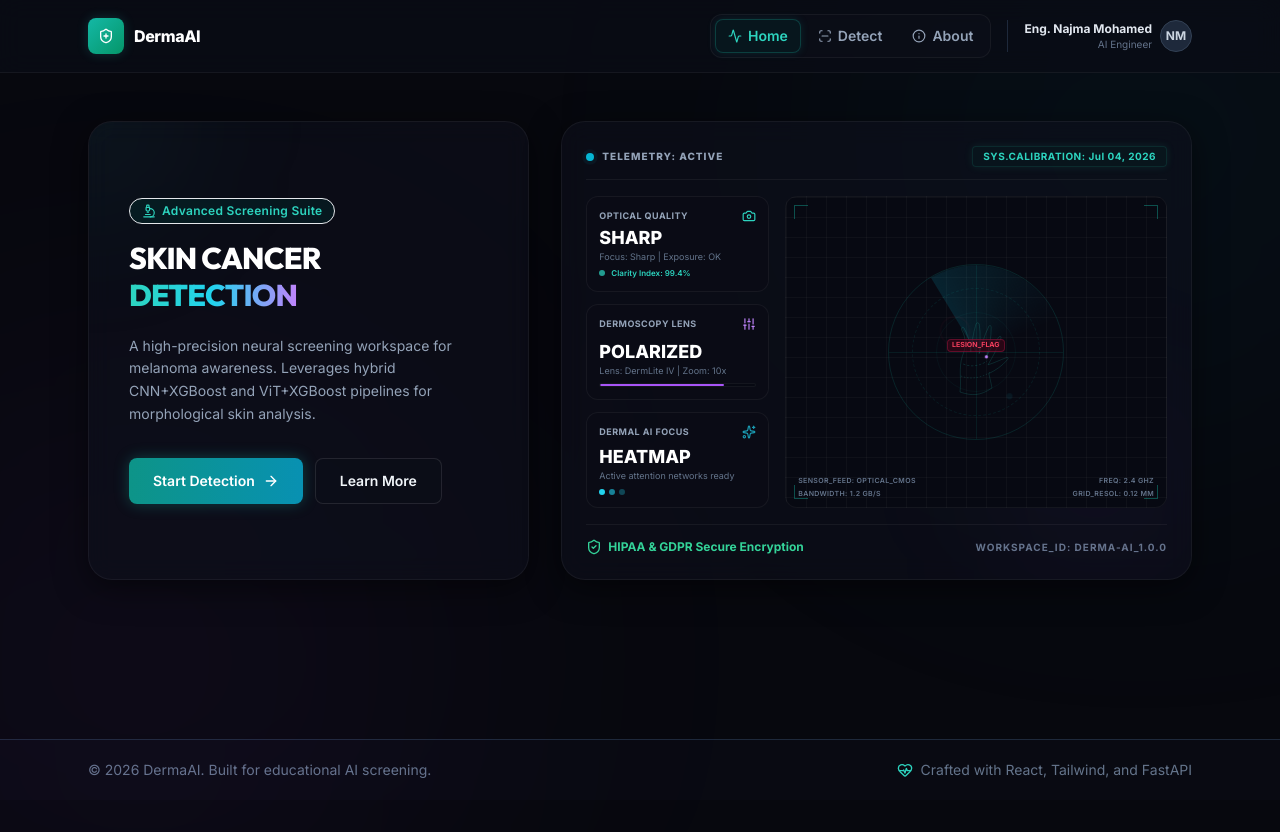
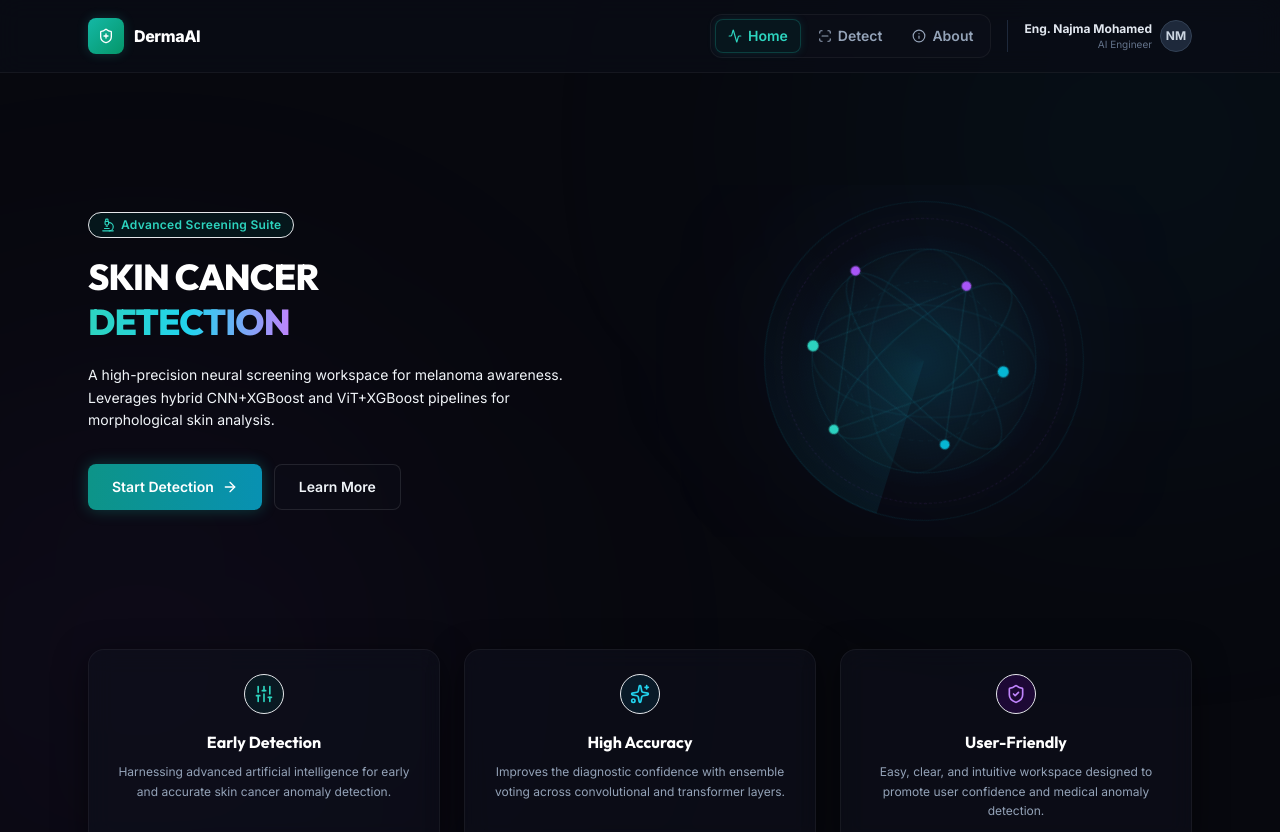
Before and after one commit to 143abcdefg/SkinCancerDetection, a React (Vite) app in the folder app/frontend-react/: page / in a window 1280 px wide. Shown: the top 832 px of the page. Before the commit the page ends 800 px from the top, so only its background shows below. Built offline with nearby package versions, Linux system fonts and the light colour scheme.

Commit message:
Restructured home page layout and replaced hud telemetry with 3d rotating neural sphere

```diff
--- a/app/frontend-react/src/pages/HomePage.jsx
+++ b/app/frontend-react/src/pages/HomePage.jsx
@@ -1,20 +1,12 @@
 import { useState, useEffect } from "react";
 import { useNavigate } from "react-router-dom";
-import { ArrowRight, BrainCircuit, Cpu, Microscope, ShieldCheck, X, Activity, Eye, Sliders, Sparkles, Camera } from "lucide-react";
+import { ArrowRight, BrainCircuit, Cpu, Microscope, ShieldCheck, X, Activity, Sliders, Sparkles } from "lucide-react";
 import { usePrediction } from "../context/PredictionContext";
 
 function HomePage() {
   const [showModelPicker, setShowModelPicker] = useState(false);
-  const [pulsePhase, setPulsePhase] = useState(0);
   const navigate = useNavigate();
   const { setSelectedModel } = usePrediction();
-
-  useEffect(() => {
-    const interval = setInterval(() => {
-      setPulsePhase((prev) => (prev + 1) % 100);
-    }, 50);
-    return () => clearInterval(interval);
-  }, []);
 
   const handleModelSelect = (modelType) => {
     setSelectedModel(modelType);
@@ -22,34 +14,24 @@ function HomePage() {
     navigate("/detect", { state: { model: modelType } });
   };
 
-  const formattedDate = new Date().toLocaleDateString("en-US", {
-    day: "2-digit",
-    month: "short",
-    year: "numeric",
-  });
-
-  // Dynamic heartbeat path simulation
-  const pulsePath = `M 0,25 Q 10,25 20,25 T 30,25 Q 35,5 40,45 T 45,25 Q 55,25 65,25 T 75,25 L 120,25`;
-
   return (
     <section className="fade-in mx-auto w-full max-w-6xl px-4 py-8 md:px-6 md:py-12 relative z-10">
-      <div className="grid items-stretch gap-8 md:grid-cols-12">
+
+      {/* Hero Section */}
+      <div className="grid items-center gap-8 md:grid-cols-12 min-h-[480px]">
         {/* Left Column: Hero Text */}
-        <div className="md:col-span-5 flex flex-col justify-center glass-panel rounded-3xl p-8 md:p-10 border border-white/5 shadow-2xl relative overflow-hidden">
-          <div className="absolute -left-20 -top-20 h-40 w-40 rounded-full bg-teal-500/10 blur-[80px]" />
-
-          <div className="relative z-10">
-            <p className="mb-4 inline-flex items-center gap-1.5 rounded-full bg-teal-950/40 border border-teal-850 px-3 py-1 text-xs font-semibold tracking-wide text-teal-400">
+        <div className="md:col-span-6 flex flex-col justify-center relative z-10">
+          <p className="mb-4 self-start inline-flex items-center gap-1.5 rounded-full bg-teal-950/40 border border-teal-850 px-3 py-1 text-xs font-semibold tracking-wide text-teal-400">
             <Microscope className="h-3.5 w-3.5" />
             Advanced Screening Suite
           </p>
-            <h1 className="text-3xl font-extrabold tracking-tight text-white md:text-4.5xl leading-tight">
+          <h1 className="text-4xl font-extrabold tracking-tight text-white md:text-5.5xl leading-tight font-display">
             SKIN CANCER <br />
             <span className="bg-gradient-to-r from-teal-400 via-cyan-400 to-purple-400 bg-clip-text text-transparent">
               DETECTION
             </span>
           </h1>
-            <p className="mt-5 text-sm leading-relaxed text-slate-400">
+          <p className="mt-5 text-sm leading-relaxed text-slate-450 max-w-lg font-sans">
             A high-precision neural screening workspace for melanoma awareness. Leverages hybrid CNN+XGBoost and ViT+XGBoost pipelines for morphological skin analysis.
           </p>
 
@@ -71,151 +53,107 @@ function HomePage() {
             </button>
           </div>
         </div>
+
+        {/* Right Column: Rotating 3D Neural Sphere */}
+        <div className="md:col-span-6 flex items-center justify-center relative overflow-hidden p-4 min-h-[320px]">
+
+          {/* Glowing background light rings */}
+          <div className="absolute h-64 w-64 rounded-full bg-cyan-500/5 blur-[100px] pointer-events-none" />
+          <div className="absolute h-64 w-64 rounded-full bg-purple-500/5 blur-[100px] pointer-events-none" />
+
+          {/* Interactive Sphere Canvas */}
+          <div className="relative h-64 w-64 md:h-80 md:w-80 flex items-center justify-center">
+
+            {/* Concentric scan rings */}
+            <div className="absolute inset-0 rounded-full border border-cyan-500/10 flex items-center justify-center animate-[spin_60s_linear_infinite]">
+              <div className="absolute inset-4 rounded-full border border-dashed border-purple-500/10 flex items-center justify-center" />
             </div>
 
-        {/* Right Column: Holographic HUD Preview */}
-        <div className="md:col-span-7 glass-panel rounded-3xl p-6 border border-white/5 shadow-2xl relative overflow-hidden flex flex-col justify-between">
-          {/* Neon background light grids */}
-          <div className="absolute right-0 bottom-0 h-48 w-48 rounded-full bg-purple-500/5 blur-[80px]" />
+            {/* Neural Net SVG Sphere */}
+            <svg className="w-full h-full text-cyan-400/80 animate-[spin_40s_linear_infinite]" viewBox="0 0 200 200">
+              <defs>
+                <radialGradient id="sphereGlow" cx="50%" cy="50%" r="50%">
+                  <stop offset="0%" stopColor="#06b6d4" stopOpacity="0.15" />
+                  <stop offset="100%" stopColor="#06b6d4" stopOpacity="0" />
+                </radialGradient>
+              </defs>
 
-          {/* HUD Top Bar */}
-          <div className="mb-4 flex items-center justify-between border-b border-white/5 pb-3">
-            <div className="flex items-center gap-2">
-              <span className="relative flex h-2 w-2">
-                <span className="animate-ping absolute inline-flex h-full w-full rounded-full bg-cyan-400 opacity-75"></span>
-                <span className="relative inline-flex rounded-full h-2 w-2 bg-cyan-500"></span>
-              </span>
-              <span className="text-[10px] font-black tracking-widest text-slate-400 uppercase">TELEMETRY: ACTIVE</span>
-            </div>
-            <span className="text-[10px] font-bold tracking-wider text-teal-400 bg-teal-950/20 border border-teal-900/40 px-2.5 py-0.5 rounded shadow-[0_0_8px_rgba(45,212,191,0.1)]">
-              SYS.CALIBRATION: {formattedDate}
-            </span>
-          </div>
+              {/* Glow background */}
+              <circle cx="100" cy="100" r="80" fill="url(#sphereGlow)" />
 
-          {/* Grid Layout of Vitals and 3D Scanner */}
-          <div className="grid gap-4 md:grid-cols-12 items-stretch">
-            {/* Lesion Scan Telemetry Sidebar */}
-            <div className="md:col-span-4 flex flex-col gap-3">
-              {/* Scan Info Item 1: Optical Quality */}
-              <div className="rounded-xl border border-white/5 bg-[#0a0c16]/60 p-3 flex flex-col justify-between h-24 relative overflow-hidden">
-                <div className="flex items-center justify-between text-slate-400">
-                  <span className="text-[9px] font-bold tracking-wider uppercase">Optical Quality</span>
-                  <Camera className="h-3.5 w-3.5 text-teal-400" />
-                </div>
-                <div className="mt-1 flex flex-col">
-                  <span className="text-lg font-black text-white leading-tight">SHARP</span>
-                  <span className="text-[9px] text-slate-500">Focus: Sharp | Exposure: OK</span>
-                </div>
-                <div className="flex items-center gap-1.5 mt-1 text-[8px] font-semibold text-teal-400">
-                  <span className="h-1.5 w-1.5 rounded-full bg-teal-400 animate-pulse" />
-                  Clarity Index: 99.4%
-                </div>
-              </div>
+              {/* Outer wireframe rings */}
+              <circle cx="100" cy="100" r="70" stroke="currentColor" strokeWidth="0.5" strokeOpacity="0.15" fill="none" />
+              <circle cx="100" cy="100" r="50" stroke="currentColor" strokeWidth="0.5" strokeOpacity="0.1" strokeDasharray="3 3" fill="none" />
 
-              {/* Scan Info Item 2: Dermoscopy Setup */}
-              <div className="rounded-xl border border-white/5 bg-[#0a0c16]/60 p-3 flex flex-col justify-between h-24">
-                <div className="flex items-center justify-between text-slate-400">
-                  <span className="text-[9px] font-bold tracking-wider uppercase">Dermoscopy Lens</span>
-                  <Sliders className="h-3.5 w-3.5 text-purple-400" />
-                </div>
-                <div className="mt-1 flex flex-col">
-                  <span className="text-lg font-black text-white leading-tight">POLARIZED</span>
-                  <span className="text-[9px] text-slate-500">Lens: DermLite IV | Zoom: 10x</span>
-                </div>
-                <div className="w-full bg-[#070912] border border-white/5 rounded-full h-1 overflow-hidden">
-                  <div className="bg-purple-500 h-full rounded-full w-[80%]" />
-                </div>
-              </div>
+              {/* Rotating inner ellipses to give 3D spherical look */}
+              <ellipse cx="100" cy="100" rx="70" ry="22" stroke="currentColor" strokeWidth="0.5" strokeOpacity="0.25" fill="none" className="animate-[pulse_3s_ease-in-out_infinite]" />
+              <ellipse cx="100" cy="100" rx="22" ry="70" stroke="currentColor" strokeWidth="0.5" strokeOpacity="0.25" fill="none" className="animate-[pulse_3s_ease-in-out_infinite]" />
+              <ellipse cx="100" cy="100" rx="70" ry="35" stroke="currentColor" strokeWidth="0.5" strokeOpacity="0.15" fill="none" transform="rotate(45 100 100)" />
+              <ellipse cx="100" cy="100" rx="70" ry="35" stroke="currentColor" strokeWidth="0.5" strokeOpacity="0.15" fill="none" transform="rotate(-45 100 100)" />
 
-              {/* Scan Info Item 3: Dermal AI Focus */}
-              <div className="rounded-xl border border-white/5 bg-[#0a0c16]/60 p-3 flex flex-col justify-between h-24">
-                <div className="flex items-center justify-between text-slate-400">
-                  <span className="text-[9px] font-bold tracking-wider uppercase">Dermal AI Focus</span>
-                  <Sparkles className="h-3.5 w-3.5 text-cyan-400 animate-pulse" />
-                </div>
-                <div className="mt-1 flex flex-col">
-                  <span className="text-lg font-black text-white leading-tight">HEATMAP</span>
-                  <span className="text-[9px] text-slate-500">Active attention networks ready</span>
-                </div>
-                <div className="flex gap-1 mt-1">
-                  <span className="h-1.5 w-1.5 rounded-full bg-cyan-400" />
-                  <span className="h-1.5 w-1.5 rounded-full bg-cyan-400/60" />
-                  <span className="h-1.5 w-1.5 rounded-full bg-cyan-400/30" />
+              {/* Connected network nodes (particles) */}
+              <g className="animate-[spin_15s_linear_infinite_reverse] origin-[100px_100px]">
+                {/* Lines connecting nodes */}
+                <line x1="50" y1="50" x2="150" y2="50" stroke="currentColor" strokeWidth="0.5" strokeOpacity="0.2" />
+                <line x1="50" y1="50" x2="100" y2="150" stroke="currentColor" strokeWidth="0.5" strokeOpacity="0.2" />
+                <line x1="150" y1="50" x2="100" y2="150" stroke="currentColor" strokeWidth="0.5" strokeOpacity="0.2" />
+
+                <line x1="100" y1="30" x2="50" y2="120" stroke="currentColor" strokeWidth="0.5" strokeOpacity="0.2" />
+                <line x1="100" y1="30" x2="150" y2="120" stroke="currentColor" strokeWidth="0.5" strokeOpacity="0.2" />
+                <line x1="50" y1="120" x2="150" y2="120" stroke="currentColor" strokeWidth="0.5" strokeOpacity="0.2" />
+
+                {/* Nodes */}
+                <circle cx="50" cy="50" r="3" fill="#2dd4bf" className="shadow-[0_0_8px_#2dd4bf]" />
+                <circle cx="150" cy="50" r="3" fill="#a855f7" />
+                <circle cx="100" cy="150" r="3.5" fill="#06b6d4" />
+                <circle cx="100" cy="30" r="3.5" fill="#2dd4bf" />
+                <circle cx="50" cy="120" r="3" fill="#06b6d4" />
+                <circle cx="150" cy="120" r="3" fill="#a855f7" />
+              </g>
+            </svg>
+
+            {/* Scanning radar sweep element */}
+            <div className="absolute inset-0 origin-center animate-[spin_10s_linear_infinite] pointer-events-none" style={{
+              background: 'conic-gradient(from 0deg at 50% 50%, rgba(6, 182, 212, 0.08) 0deg, rgba(6, 182, 212, 0) 120deg)',
+              borderRadius: '50%'
+            }} />
           </div>
         </div>
       </div>
 
-            {/* Central 3D Scanning HUD */}
-            <div className="md:col-span-8 relative rounded-xl border border-white/5 bg-[#070912] hud-grid flex items-center justify-center p-4 min-h-[220px]">
-              {/* HUD corner brackets */}
-              <div className="absolute top-2 left-2 w-3.5 h-3.5 border-t border-l border-teal-500/40" />
-              <div className="absolute top-2 right-2 w-3.5 h-3.5 border-t border-r border-teal-500/40" />
-              <div className="absolute bottom-2 left-2 w-3.5 h-3.5 border-b border-l border-teal-500/40" />
-              <div className="absolute bottom-2 right-2 w-3.5 h-3.5 border-b border-r border-teal-500/40" />
-
-              {/* Concentric scan rings */}
-              <div className="relative h-44 w-44 rounded-full border border-teal-500/15 flex items-center justify-center">
-                <div className="h-32 w-32 rounded-full border border-dashed border-teal-500/10 flex items-center justify-center">
-                  <div className="h-20 w-20 rounded-full border border-teal-500/5 flex items-center justify-center" />
+      {/* Feature grid cards (exactly matching the mockup) */}
+      <div className="mt-12 grid gap-6 sm:grid-cols-3">
+        {/* Item 1 */}
+        <div className="glass-panel rounded-2xl p-6 border border-white/5 flex flex-col items-center text-center shadow-lg transition-transform duration-300 hover:-translate-y-1">
+          <div className="h-10 w-10 rounded-full bg-teal-950/40 border border-teal-850 flex items-center justify-center text-teal-400 mb-4">
+            <Sliders className="h-5 w-5" />
+          </div>
+          <h3 className="text-base font-bold text-white font-display">Early Detection</h3>
+          <p className="mt-2 text-xs text-slate-400 leading-relaxed font-sans">
+            Harnessing advanced artificial intelligence for early and accurate skin cancer anomaly detection.
+          </p>
         </div>
 
-                {/* Sweep scan gradient */}
-                <div className="absolute inset-0 rounded-full overflow-hidden pointer-events-none">
-                  <div className="absolute inset-0 origin-center animate-radar-sweep" style={{
-                    background: 'conic-gradient(from 0deg at 50% 50%, rgba(6, 182, 212, 0.15) 0deg, rgba(6, 182, 212, 0) 100deg)',
-                    borderRadius: '50%'
-                  }} />
+        {/* Item 2 */}
+        <div className="glass-panel rounded-2xl p-6 border border-white/5 flex flex-col items-center text-center shadow-lg transition-transform duration-300 hover:-translate-y-1">
+          <div className="h-10 w-10 rounded-full bg-cyan-950/40 border border-cyan-850 flex items-center justify-center text-cyan-400 mb-4">
+            <Sparkles className="h-5 w-5" />
+          </div>
+          <h3 className="text-base font-bold text-white font-display">High Accuracy</h3>
+          <p className="mt-2 text-xs text-slate-400 leading-relaxed font-sans">
+            Improves the diagnostic confidence with ensemble voting across convolutional and transformer layers.
+          </p>
         </div>
 
-                {/* Crosshairs */}
-                <div className="absolute h-full w-[1px] bg-teal-500/10" />
-                <div className="absolute w-full h-[1px] bg-teal-500/10" />
-
-                {/* 3D Wireframe Hand Mesh drawing */}
-                <svg className="absolute w-24 h-24 text-teal-400/20 fill-none" viewBox="0 0 120 120" stroke="currentColor" strokeWidth="1">
-                  {/* Outer wrist contours */}
-                  <path d="M 40,110 C 42,95 38,80 43,65 C 47,55 49,45 42,32 C 41,30 43,28 45,30 C 50,38 52,48 54,60" />
-                  <path d="M 53,60 C 55,50 56,38 60,25 C 61,23 63,23 64,25 C 66,38 65,50 64,62" />
-                  <path d="M 64,62 C 67,52 70,40 76,28 C 77,26 79,27 79,29 C 79,42 77,54 73,66" />
-                  <path d="M 73,66 C 77,58 82,49 89,41 C 90,39 92,41 91,43 C 87,55 81,66 75,76" />
-                  <path d="M 75,76 C 82,74 90,70 98,67 C 100,66 101,68 99,70 C 92,78 84,83 76,87" />
-                  {/* Wrist base */}
-                  <path d="M 40,110 C 55,115 65,115 80,105 C 80,105 78,95 76,87" />
-                  {/* Cross-mesh curves */}
-                  <path d="M 41,90 C 53,95 68,92 78,85" strokeDasharray="2 2" />
-                  <path d="M 44,75 C 55,80 68,76 74,71" strokeDasharray="3 2" />
-                  {/* Telemetry points */}
-                  <circle cx="53" cy="60" r="2" className="fill-cyan-400 stroke-none animate-ping" />
-                  <circle cx="73" cy="66" r="2" className="fill-purple-400 stroke-none" />
-                </svg>
-
-                {/* Target overlay */}
-                <div className="absolute top-1/3 left-1/3 w-4 h-4 border border-rose-500/50 rounded-full animate-ping pointer-events-none" />
-                <div className="absolute top-1/3 left-1/3 text-[7px] font-bold text-rose-500 bg-rose-950/50 border border-rose-900/60 px-1 py-0.2 rounded mt-4">
-                  LESION_FLAG
+        {/* Item 3 */}
+        <div className="glass-panel rounded-2xl p-6 border border-white/5 flex flex-col items-center text-center shadow-lg transition-transform duration-300 hover:-translate-y-1">
+          <div className="h-10 w-10 rounded-full bg-purple-950/40 border border-purple-850 flex items-center justify-center text-purple-400 mb-4">
+            <ShieldCheck className="h-5 w-5" />
           </div>
-              </div>
-
-              {/* Technical Telemetry readings */}
-              <div className="absolute bottom-2 left-3 text-[7px] font-semibold text-slate-500 tracking-wider space-y-0.5 uppercase">
-                <div>SENSOR_FEED: OPTICAL_CMOS</div>
-                <div>BANDWIDTH: 1.2 GB/S</div>
-              </div>
-              <div className="absolute bottom-2 right-3 text-[7px] font-semibold text-slate-500 tracking-wider text-right space-y-0.5 uppercase">
-                <div>FREQ: 2.4 GHZ</div>
-                <div>GRID_RESOL: 0.12 MM</div>
-              </div>
-            </div>
-          </div>
-
-          {/* HUD Footer Details */}
-          <div className="mt-4 flex flex-wrap items-center justify-between border-t border-white/5 pt-3.5 text-xs text-slate-400 gap-2">
-            <span className="inline-flex items-center gap-1.5 text-emerald-400 font-bold">
-              <ShieldCheck className="h-4 w-4 shrink-0" />
-              HIPAA & GDPR Secure Encryption
-            </span>
-            <span className="text-[10px] font-bold text-slate-500 uppercase tracking-widest">WORKSPACE_ID: Derma-AI_1.0.0</span>
-          </div>
+          <h3 className="text-base font-bold text-white font-display">User-Friendly</h3>
+          <p className="mt-2 text-xs text-slate-400 leading-relaxed font-sans">
+            Easy, clear, and intuitive workspace designed to promote user confidence and medical anomaly detection.
+          </p>
         </div>
       </div>
 
@@ -225,7 +163,7 @@ function HomePage() {
           <div className="w-full max-w-xl rounded-2xl border border-white/10 bg-[#0c0d16]/95 p-6 shadow-2xl shadow-black/80 transition-all duration-300">
             <div className="mb-4 flex items-center justify-between border-b border-white/5 pb-3.5">
               <div>
-                <h2 className="text-lg font-extrabold text-white tracking-tight">Select Diagnostic Pipeline</h2>
+                <h2 className="text-lg font-extrabold text-white tracking-tight font-display">Select Diagnostic Pipeline</h2>
                 <p className="mt-0.5 text-xs text-slate-400">
                   Select the ML pipeline configuration for lesion classification.
                 </p>
@@ -250,11 +188,11 @@ function HomePage() {
                 <div className="mb-3.5 inline-flex items-center justify-center rounded-lg bg-teal-950/60 border border-teal-850 p-2.5 text-teal-400 group-hover:bg-teal-500 group-hover:text-white transition-all duration-300">
                   <Cpu className="h-5 w-5" />
                 </div>
-                <p className="font-extrabold text-white text-base tracking-tight">CNN+XGBOOST MODEL</p>
+                <p className="font-extrabold text-white text-base tracking-tight font-display">CNN+XGBOOST MODEL</p>
                 <span className="mt-1 inline-block rounded-full bg-slate-900 border border-white/5 px-2.5 py-0.5 text-[9px] font-bold text-slate-400 group-hover:bg-teal-900/40 group-hover:text-teal-300">
                   Recommended for general screening
                 </span>
-                <p className="mt-3 text-xs leading-relaxed text-slate-400">
+                <p className="mt-3 text-xs leading-relaxed text-slate-400 font-sans">
                   Combines Deep Convolutional Features with a gradient-boosted decision tree layer for high-speed skin lesion classifications.
                 </p>
               </button>
@@ -268,11 +206,11 @@ function HomePage() {
                 <div className="mb-3.5 inline-flex items-center justify-center rounded-lg bg-purple-950/60 border border-purple-850 p-2.5 text-purple-400 group-hover:bg-purple-500 group-hover:text-white transition-all duration-300">
                   <BrainCircuit className="h-5 w-5" />
                 </div>
-                <p className="font-extrabold text-white text-base tracking-tight">VIT+XGBOOST MODEL</p>
+                <p className="font-extrabold text-white text-base tracking-tight font-display">VIT+XGBOOST MODEL</p>
                 <span className="mt-1 inline-block rounded-full bg-slate-900 border border-white/5 px-2.5 py-0.5 text-[9px] font-bold text-slate-400 group-hover:bg-purple-900/40 group-hover:text-purple-300">
                   Advanced morphological analysis
                 </span>
-                <p className="mt-3 text-xs leading-relaxed text-slate-400">
+                <p className="mt-3 text-xs leading-relaxed text-slate-400 font-sans">
                   Applies visual transformer attention layers to extract patch dependencies across the lesion surface. Optimized for complex textures.
                 </p>
               </button>
```
Lines whose indentation alone changed are shown as unchanged.
